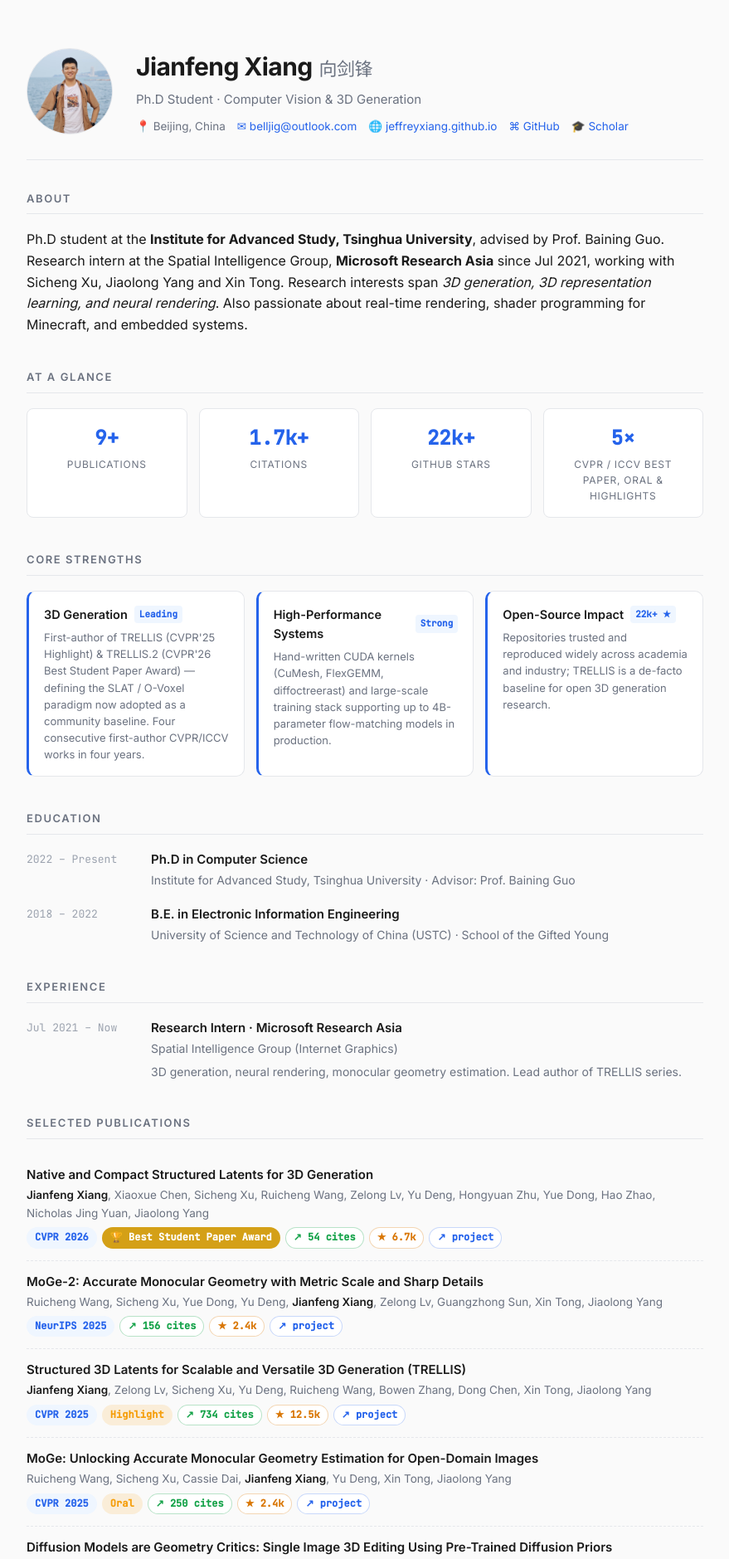
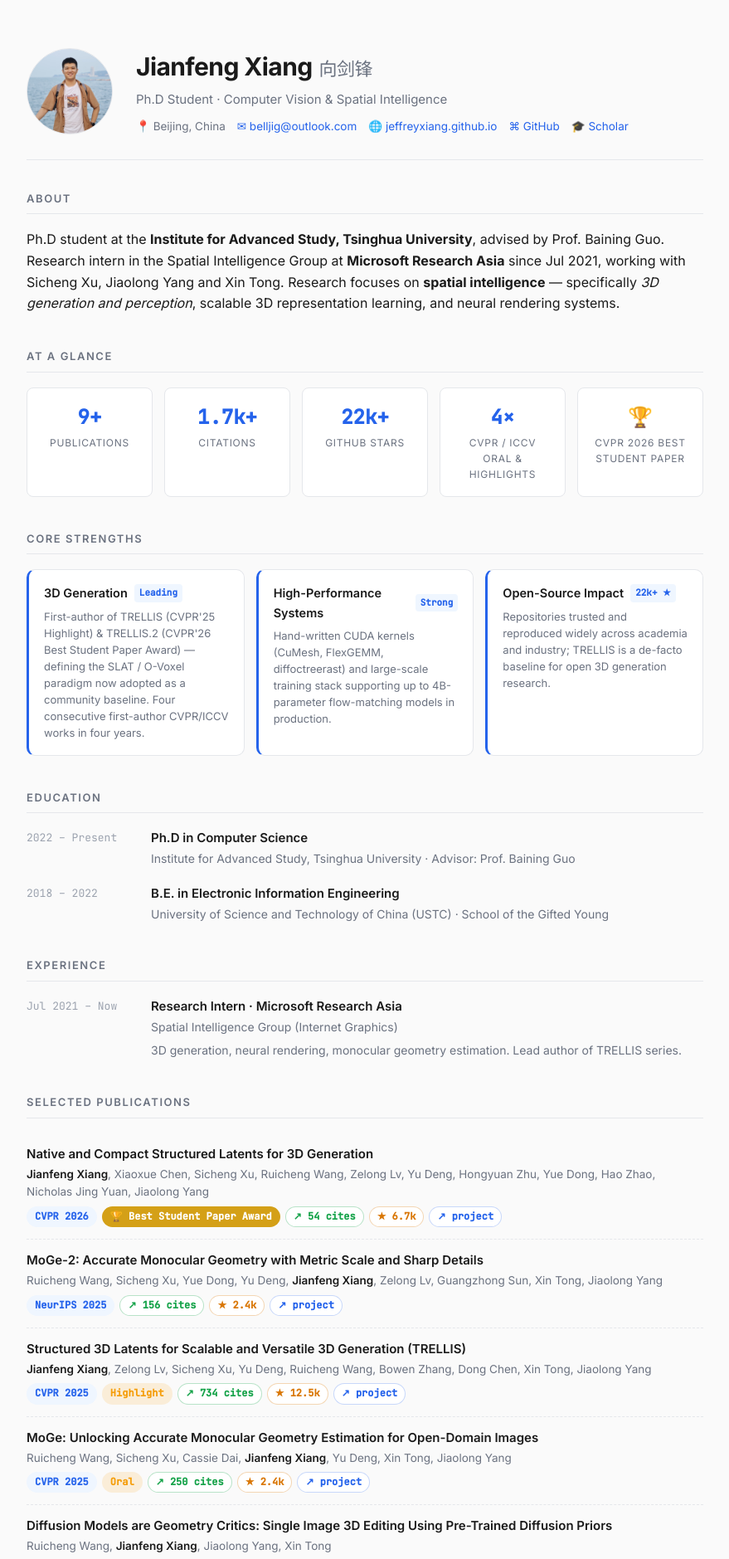
Before and after one commit to JeffreyXiang/jeffreyxiang.github.io, a Jekyll site: the page resume.html, which Jekyll copies as it is, in a window 1280 px wide. Shown: the top 1879 px of the page at 83% size, without its empty margins (200-1079 px from the left). Built offline with Jekyll 4.4.1, drawn with Linux system fonts in a browser that asks for light colours; comment, search, counter and statistics services are not loaded.

Commit message:
update stats layout and refine personal information in resume

```diff
--- a/resume.html
+++ b/resume.html
@@ -288,7 +288,7 @@
   /* Stats summary */
   .stats {
     display: grid;
-    grid-template-columns: repeat(4, 1fr);
+    grid-template-columns: repeat(5, 1fr);
     gap: 14px;
     margin-bottom: 28px;
   }
@@ -386,7 +386,7 @@
     <img class="avatar" src="https://jeffreyxiang.github.io/imgs/profile_photo.jpg" alt="Jianfeng Xiang" onerror="this.style.display='none'"/>
     <div class="header-info">
       <h1>Jianfeng Xiang<span class="zh">向剑锋</span></h1>
-      <p class="role">Ph.D Student · Computer Vision &amp; 3D Generation</p>
+      <p class="role">Ph.D Student · Computer Vision &amp; Spatial Intelligence</p>
       <div class="contact">
         <span>📍 Beijing, China</span>
         <a href="mailto:belljig@outlook.com">✉ belljig@outlook.com</a>
@@ -401,10 +401,10 @@
     <h2>About</h2>
     <p>
       Ph.D student at the <strong>Institute for Advanced Study, Tsinghua University</strong>,
-      advised by Prof. Baining Guo. Research intern at the Spatial Intelligence Group,
+      advised by Prof. Baining Guo. Research intern in the Spatial Intelligence Group at
       <strong>Microsoft Research Asia</strong> since Jul 2021, working with Sicheng Xu, Jiaolong Yang and Xin Tong.
-      Research interests span <em>3D generation, 3D representation learning, and neural rendering</em>.
-      Also passionate about real-time rendering, shader programming for Minecraft, and embedded systems.
+      Research focuses on <strong>spatial intelligence</strong> — specifically
+      <em>3D generation and perception</em>, scalable 3D representation learning, and neural rendering systems.
     </p>
   </section>
 
@@ -414,7 +414,8 @@
       <div class="stat"><div class="num">9+</div><div class="label">Publications</div></div>
       <div class="stat"><div class="num">1.7k+</div><div class="label">Citations</div></div>
       <div class="stat"><div class="num">22k+</div><div class="label">GitHub Stars</div></div>
-      <div class="stat"><div class="num">5×</div><div class="label">CVPR / ICCV Best Paper, Oral &amp; Highlights</div></div>
+      <div class="stat"><div class="num">4×</div><div class="label">CVPR / ICCV Oral &amp; Highlights</div></div>
+      <div class="stat"><div class="num">🏆</div><div class="label">CVPR 2026 Best Student Paper</div></div>
     </div>
   </section>
 
```
